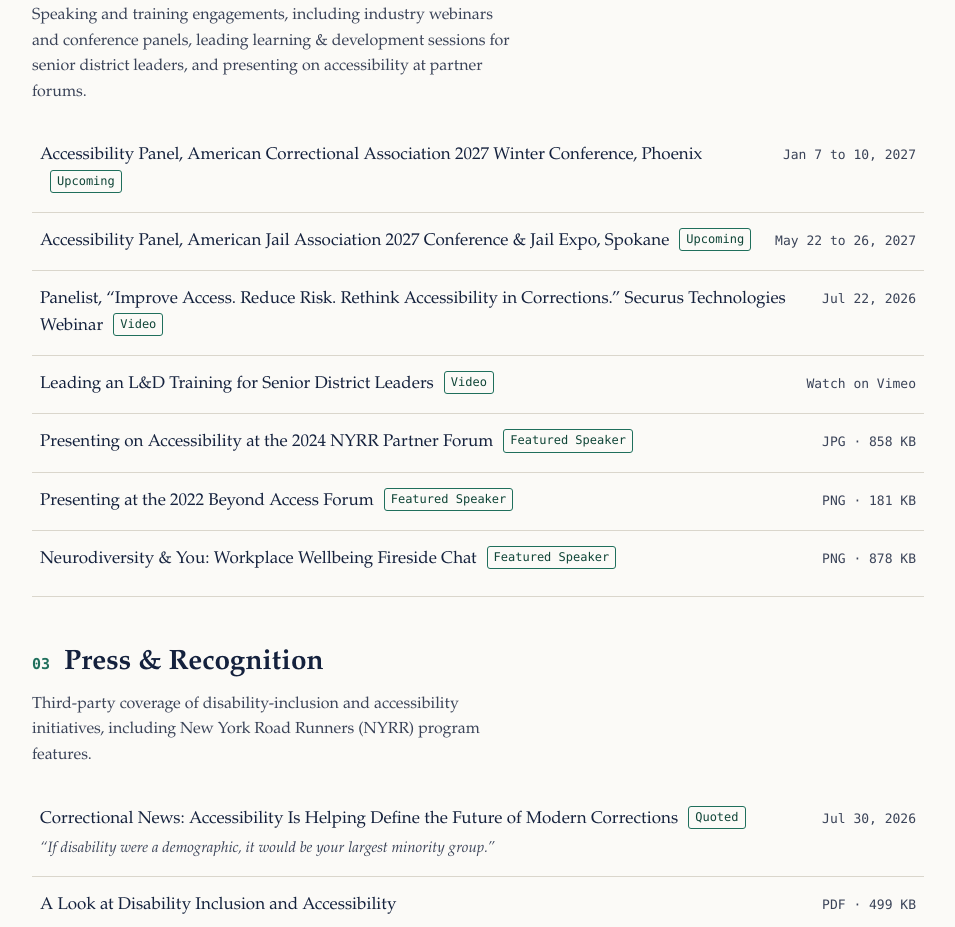
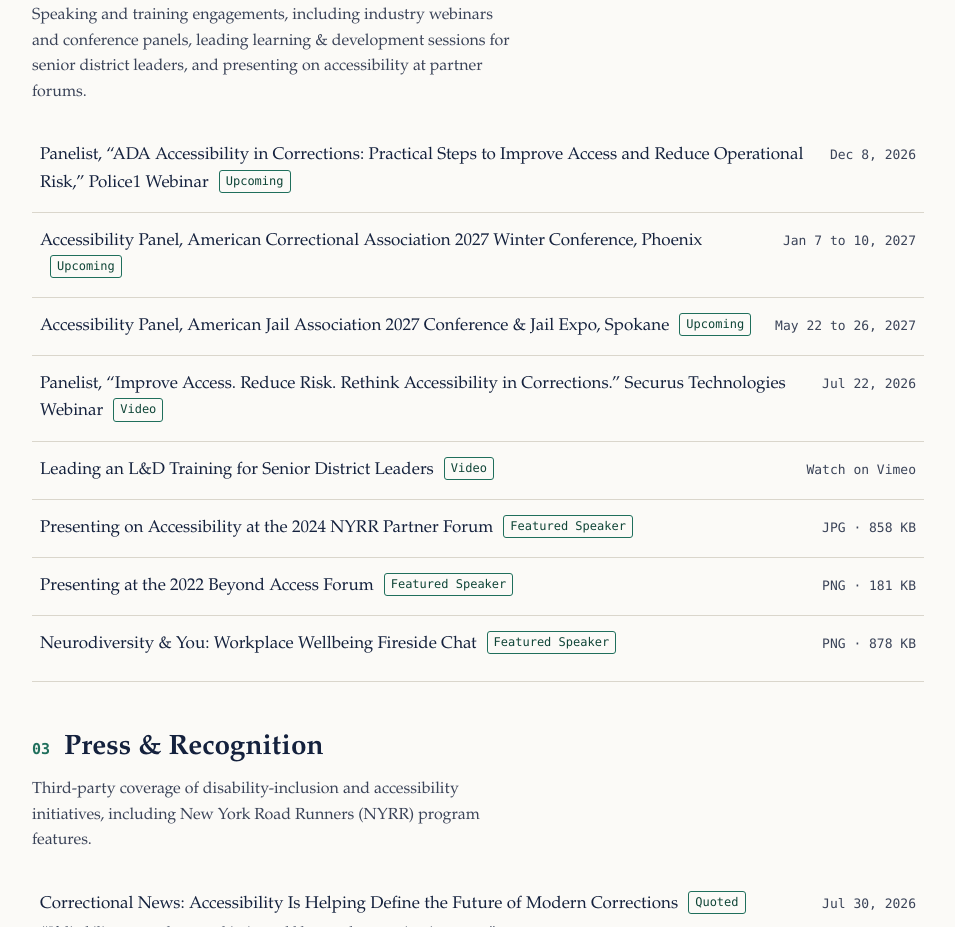
Before and after one commit to atfirstsight0/portfolio, a plain HTML site: page index.html in a window 1280 px wide. Shown: the part 1647-2574 px from the top of the page, without its empty margins (162-1117 px from the left). Drawn offline with Linux system fonts and the light colour scheme.

Commit message:
Add Dec 8, 2026 Police1 webinar to Speaking & Multimedia

```diff
--- a/index.html
+++ b/index.html
@@ -195,6 +195,7 @@
       </div>
       <p class="group-note">Speaking and training engagements, including industry webinars and conference panels, leading learning &amp; development sessions for senior district leaders, and presenting on accessibility at partner forums.</p>
       <ul class="files">
+        <li class="file"><a class="file-link" href="https://www.police1.com/legal/webinar-ada-accessibility-in-corrections-practical-steps-to-improve-access-and-reduce-operational-risk" target="_blank" rel="noopener"><span class="file-name">Panelist, &ldquo;ADA Accessibility in Corrections: Practical Steps to Improve Access and Reduce Operational Risk,&rdquo; Police1 Webinar<span class="badge">Upcoming</span><span class="sr-only"> (opens in a new tab)</span></span><span class="file-meta">Dec 8, 2026</span></a></li>
         <li class="file"><a class="file-link" href="https://www.aca.org/conferences/future-conferences" target="_blank" rel="noopener"><span class="file-name">Accessibility Panel, American Correctional Association 2027 Winter Conference, Phoenix<span class="badge">Upcoming</span><span class="sr-only"> (opens in a new tab)</span></span><span class="file-meta">Jan 7 to 10, 2027</span></a></li>
         <li class="file"><a class="file-link" href="https://www.americanjail.org/conference-2027" target="_blank" rel="noopener"><span class="file-name">Accessibility Panel, American Jail Association 2027 Conference &amp; Jail Expo, Spokane<span class="badge">Upcoming</span><span class="sr-only"> (opens in a new tab)</span></span><span class="file-meta">May 22 to 26, 2027</span></a></li>
         <li class="file"><a class="file-link" href="https://res.cloudinary.com/aventiv/video/upload/g_center,c_fill,ar_16:9/f_mp4,vc_h264,ac_aac,af_22050,fps_1-30/v1784918269/July_Securus_ADA_Webinar_ubvghv.mp4" target="_blank" rel="noopener"><span class="file-name">Panelist, &ldquo;Improve Access. Reduce Risk. Rethink Accessibility in Corrections.&rdquo; Securus Technologies Webinar<span class="badge">Video</span><span class="sr-only"> (opens in a new tab)</span></span><span class="file-meta">Jul 22, 2026</span></a></li>
```
